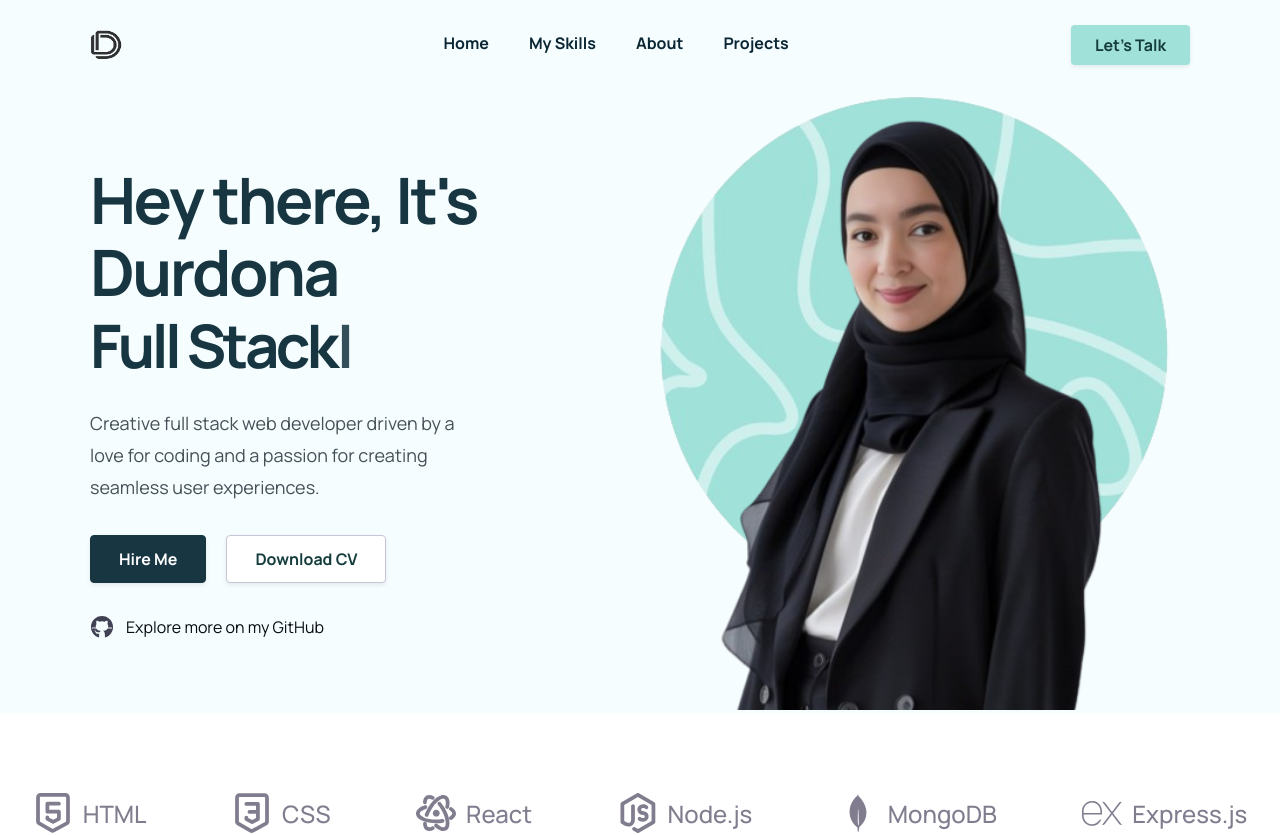
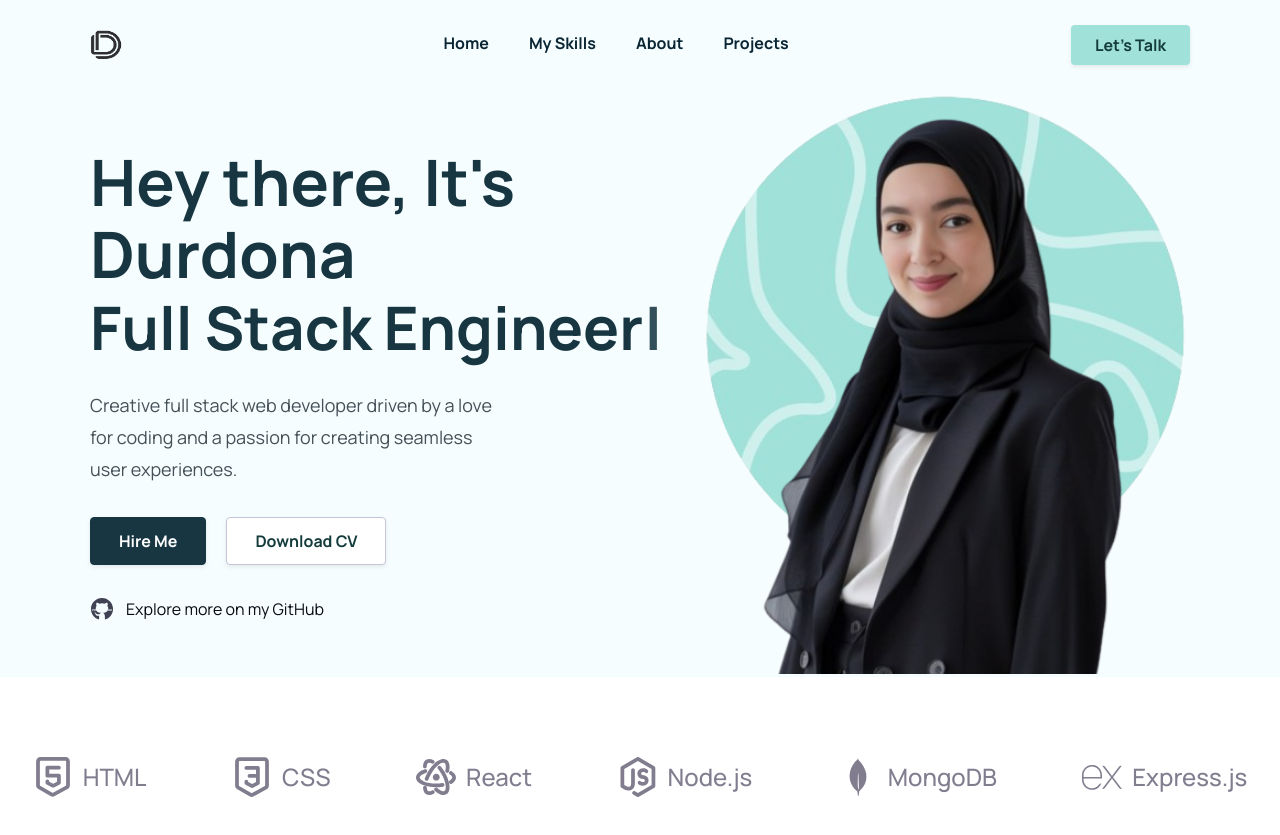
Before and after one commit to durdonadev/personal-portfolio, a React (Create React App) app: page / in a window 1280 px wide. Shown: the top 835 px of the page. Built offline with nearby package versions, Linux system fonts and the light colour scheme.

Commit message:
Give fullwidth for hero image

```diff
--- a/src/pages/components/Container.tsx
+++ b/src/pages/components/Container.tsx
@@ -37,11 +37,6 @@ const Container = styled.div`
 
     @media (max-width: 77.5em) {
         //1240
-        padding: 2.5rem 8rem;
-    }
-
-    @media (max-width: 75em) {
-        //1200
         padding: 2.5rem 7rem;
     }
 
@@ -72,12 +67,12 @@ const Container = styled.div`
 
     @media (max-width: 32em) {
         //512
-        padding: 2.5rem 5rem;
+        padding: 2.5rem 3rem;
     }
 
     @media (max-width: 25em) {
         //400
-        padding: 2.5rem 3rem;
+        padding: 2.5rem 2rem;
     }
 
     @media (max-width: 21em) {
--- a/src/pages/components/FileViewer.tsx
+++ b/src/pages/components/FileViewer.tsx
@@ -3,7 +3,10 @@ import { Button } from "../../design-system";
 
 const FileViewer: React.FC = () => {
     const openFile = () => {
-        window.open(process.env.PUBLIC_URL + "/resume.pdf", "_blank");
+        window.open(
+            process.env.PUBLIC_URL + "/DurdonaIbragimova_Resume.pdf",
+            "_blank"
+        );
     };
 
     return (
--- a/src/pages/home/sections/contact/Contact.tsx
+++ b/src/pages/home/sections/contact/Contact.tsx
@@ -181,7 +181,7 @@ const Contact = () => {
                             iconName="twitter-icon"
                         />
                         <IconLink
-                            href="https://www.linkedin.com/in/durdona-ibragimova-0b68b328b/"
+                            href="https://www.facebook.com/profile.php?id=100079816749162"
                             iconName="facebook"
                         />
                     </SocialMedia>
--- a/src/pages/home/sections/hero/Hero.tsx
+++ b/src/pages/home/sections/hero/Hero.tsx
@@ -9,7 +9,8 @@ import FileViewer from "../../../components/FileViewer";
 const BaseContainer = styled(Container)`
     display: flex;
     align-items: center;
-    justify-content: space-between;
+    /* justify-content: space-between; */
+    gap: var(--space-16);
     padding-top: var(--space-25);
     padding-bottom: var(--space-0);
     position: relative;
@@ -21,11 +22,11 @@ const BaseContainer = styled(Container)`
 `;
 
 const HeroTextWrapper = styled.div`
-    width: 50%;
+    width: 55%;
 
     .heading {
         color: var(--color-gray);
-        letter-spacing: -0.04em;
+        /* letter-spacing: -0.04em; */
 
         @media (max-width: 40em) {
             //1104
@@ -55,10 +56,15 @@ const HeroTextWrapper = styled.div`
         }
     }
 
-    @media (max-width: 69em) {
+    /* @media (max-width: 77.5em) {
+        //1240
+        width: 60%;
+    } */
+
+    /* @media (max-width: 69em) {
         //1104
         width: 55%;
-    }
+    } */
 
     @media (max-width: 57em) {
         //912
@@ -74,7 +80,7 @@ const StyledTypewriterWrapper = styled.div`
     line-height: 1.25;
     margin-bottom: var(--space-24);
     color: var(--color-gray);
-    letter-spacing: -0.06em;
+    /* letter-spacing: -0.06em; */
 
     @media (max-width: 90em) {
         font-size: 6rem;
@@ -87,6 +93,7 @@ const StyledTypewriterWrapper = styled.div`
 
     @media (max-width: 27.5em) {
         font-size: 4rem;
+        letter-spacing: -0.05em;
     }
 `;
 
@@ -115,8 +122,8 @@ const Buttons = styled.div`
 `;
 
 const HeroImgWrapper = styled.div`
-    width: 50%;
-    text-align: center;
+    width: 45%;
+    /* text-align: right; */
     /* transition: all 1s;
 
     &:hover {
@@ -124,51 +131,59 @@ const HeroImgWrapper = styled.div`
     } */
     img {
         object-fit: contain;
-        height: 72rem;
-        width: auto;
+        /* height: 72rem; */
+        width: 100%;
 
         @media (max-width: 90em) {
-            height: 62rem;
+            /* height: 62rem; */
         }
 
         @media (max-width: 75em) {
             //1200
-            height: 60rem;
+            /* height: 60rem; */
         }
 
         @media (max-width: 57em) {
-            height: 72rem;
-            text-align: center;
+            /* height: 72rem; */
+            /* text-align: center; */
+            width: 90%;
         }
 
         @media (max-width: 44em) {
             //704
-            height: 60rem;
+            /* height: 60rem; */
         }
 
         @media (max-width: 38em) {
             //608
-            height: 54rem;
+            /* height: 54rem; */
         }
 
         @media (max-width: 32em) {
             //512
-            height: 48rem;
+            /* height: 48rem; */
+            width: 100%;
         }
 
         @media (max-width: 26em) {
             //416
-            height: 44rem;
+            /* height: 44rem; */
         }
 
         @media (max-width: 23em) {
             //416
-            height: 38rem;
+            /* height: 38rem; */
         }
     }
 
+    /* @media (max-width: 77.5em) {
+        //1240
+        width: 40%;
+    } */
+
     @media (max-width: 57em) {
         width: 100%;
+        text-align: center;
     }
 `;
 
@@ -190,12 +205,27 @@ const Hero = () => {
                 </Typography>
                 <StyledTypewriterWrapper>
                     <Typewriter
+                        onInit={(typewriter) => {
+                            typewriter
+                                .typeString("Full Stack  Engineer")
+                                .callFunction(() => {
+                                    console.log("String typed out!");
+                                })
+                                .pauseFor(2500)
+
+                                .callFunction(() => {
+                                    console.log("All strings were deleted");
+                                })
+                                .start();
+                        }}
+                    />
+                    {/* <Typewriter
                         options={{
                             strings: ["Web Developer", "Full Stack Engineer"],
                             autoStart: true,
                             loop: true
                         }}
-                    />
+                    /> */}
                 </StyledTypewriterWrapper>
 
                 <Typography
--- a/src/pages/home/sections/top-navigation/TopNavigation.tsx
+++ b/src/pages/home/sections/top-navigation/TopNavigation.tsx
@@ -56,11 +56,6 @@ const BaseContainer = styled.nav<TopNavigationProps>`
 
     @media (max-width: 77.5em) {
         //1240
-        padding: 2.5rem 8rem;
-    }
-
-    @media (max-width: 75em) {
-        //1200
         padding: 2.5rem 7rem;
     }
 
@@ -96,18 +91,18 @@ const BaseContainer = styled.nav<TopNavigationProps>`
 
     @media (max-width: 32em) {
         padding: ${(props) =>
-            props.scrolled ? "2.5rem 3.4rem" : "2.5rem 5rem"};
+            props.scrolled ? "2.5rem 1.4rem" : "2.5rem 3rem"};
     }
 
     @media (max-width: 25em) {
         padding: ${(props) =>
-            props.scrolled ? "2.5rem 1.4rem" : "2.5rem 3rem"};
+            props.scrolled ? "2.5rem 0.4rem" : "2.5rem 2rem"};
     }
 
-    @media (max-width: 21em) {
+    /* @media (max-width: 21em) {
         padding: ${(props) =>
-            props.scrolled ? "2.5rem 1rem" : "2.5rem 2.6rem"};
-    }
+        props.scrolled ? "2.5rem 1rem" : "2.5rem 2.6rem"};
+    } */
 `;
 
 const Links = styled.div`
```
